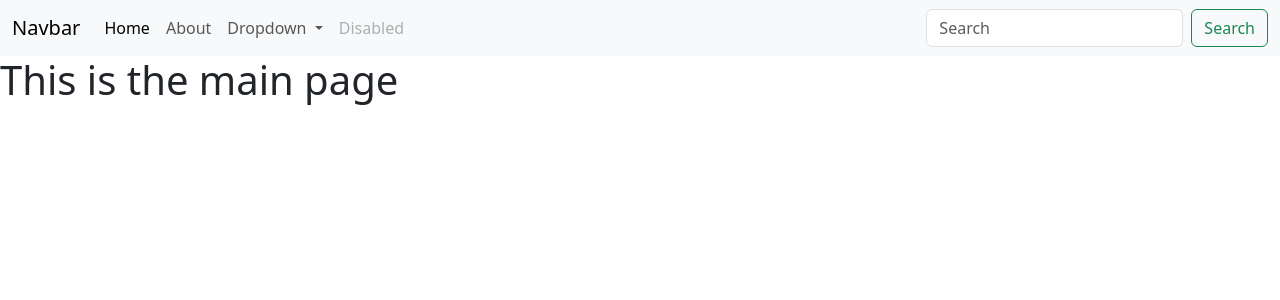
After one commit to SambitKumarNanda/internship_django_intro, a Django app: page /playground/home-page/ in a window 1280 px wide. The commit adds this page. Shown: the top 300 px of the page. Run offline with Django 4.2, Linux system fonts and the light colour scheme.

Commit message:
added homepage and about page

```diff
--- a/django_intro/project/core/urls.py
+++ b/django_intro/project/core/urls.py
@@ -21,5 +21,5 @@ from playground import views
 
 urlpatterns = [
     path("admin/", admin.site.urls),
-    path("test-api/",include('playground.urls'))
+    path("playground/",include('playground.urls'))
 ]
--- a/django_intro/project/playground/urls.py
+++ b/django_intro/project/playground/urls.py
@@ -4,7 +4,11 @@ from playground import views
 urlpatterns = [
     # path("route-name",views,name="name of the route")
     # name is used for redirection purpose
-    path("",views.test_api,name="test_api"),
+    path("test_api/",views.test_api,name="test_api"),
     path("test-json-api/",views.test_json_api,name="json_test_api"),
-    path("test-html-page/",views.test_html_page,name="test-html-page")
+    path("test-html-page/",views.test_html_page,name="test-html-page"),
+    path("test-hello-name/<name>",views.test_hello_name,name="test-hello-name"),
+    path("test-html-for-loop",views.test_html_for_loop,name="test-html-for-loop"),
+    path("home-page/",views.home_page,name="home-page"),
+    path("about-page/",views.about_page,name="about-page")
 ]
--- a/django_intro/project/playground/views.py
+++ b/django_intro/project/playground/views.py
@@ -22,6 +22,31 @@ def test_html_page(request):
         "name" : "Sambit",
         "framework2024" : "Python-Django",
         "framework2023" : "Java Springboot",
-        "university": "Silicon Institute of Technology"
+        "university": "KIIT"
     }
-    return render(request, "index.html",context=my_dict)
+    return render(request, "playground/index.html",context=my_dict)
+
+# Hello , {{name}}
+def test_hello_name(request,name):
+    return HttpResponse(f"Hello,{name}")
+
+# for loop
+def test_html_for_loop(request):
+    context={
+        "data":[{
+            "name": "SIT",
+            "framework": "Django"
+        },
+                {
+                    "name": "SIT",
+                    "framework": "Mern"
+                }]
+    }
+    return render(request,"playground/hello.html",context=context)
+
+def home_page(request):
+    return render(request,"playground/main.html")
+
+def about_page(request):
+    print(request.GET)
+    return render(request,"playground/about.html")
--- /dev/null
+++ b/django_intro/project/templates/playground/main.html
@@ -0,0 +1,84 @@
+<!DOCTYPE html>
+<html lang="en">
+  <head>
+    <meta charset="UTF-8" />
+    <meta http-equiv="X-UA-Compatible" content="IE=edge" />
+    <meta name="viewport" content="width=device-width, initial-scale=1.0" />
+    <title>Document</title>
+    <link
+      href="https://cdn.jsdelivr.net/npm/bootstrap@5.3.0/dist/css/bootstrap.min.css"
+      rel="stylesheet"
+      integrity="sha384-9ndCyUaIbzAi2FUVXJi0CjmCapSmO7SnpJef0486qhLnuZ2cdeRhO02iuK6FUUVM"
+      crossorigin="anonymous"
+    />
+    <script
+      src="https://cdn.jsdelivr.net/npm/bootstrap@5.3.0/dist/js/bootstrap.bundle.min.js"
+      integrity="sha384-geWF76RCwLtnZ8qwWowPQNguL3RmwHVBC9FhGdlKrxdiJJigb/j/68SIy3Te4Bkz"
+      crossorigin="anonymous"
+    ></script>
+  </head>
+  <body>
+    <nav class="navbar navbar-expand-lg bg-body-tertiary">
+      <div class="container-fluid">
+        <a class="navbar-brand" href="#">Navbar</a>
+        <button
+          class="navbar-toggler"
+          type="button"
+          data-bs-toggle="collapse"
+          data-bs-target="#navbarSupportedContent"
+          aria-controls="navbarSupportedContent"
+          aria-expanded="false"
+          aria-label="Toggle navigation"
+        >
+          <span class="navbar-toggler-icon"></span>
+        </button>
+        <div class="collapse navbar-collapse" id="navbarSupportedContent">
+          <ul class="navbar-nav me-auto mb-2 mb-lg-0">
+            <li class="nav-item">
+              <a class="nav-link active" aria-current="page" href="#">Home</a>
+            </li>
+            <li class="nav-item">
+              <a class="nav-link" href="{% url 'about-page' %}">About</a>
+            </li>
+            <li class="nav-item dropdown">
+              <a
+                class="nav-link dropdown-toggle"
+                href="#"
+                role="button"
+                data-bs-toggle="dropdown"
+                aria-expanded="false"
+              >
+                Dropdown
+              </a>
+              <ul class="dropdown-menu">
+                <li><a class="dropdown-item" href="#">Action</a></li>
+                <li><a class="dropdown-item" href="#">Another action</a></li>
+                <li><hr class="dropdown-divider" /></li>
+                <li>
+                  <a class="dropdown-item" href="#">Something else here</a>
+                </li>
+              </ul>
+            </li>
+            <li class="nav-item">
+              <a class="nav-link disabled">Disabled</a>
+            </li>
+          </ul>
+          <form class="d-flex" role="search">
+            <input
+              class="form-control me-2"
+              type="search"
+              placeholder="Search"
+              aria-label="Search"
+            />
+            <button class="btn btn-outline-success" type="submit">
+              Search
+            </button>
+          </form>
+        </div>
+      </div>
+    </nav>
+    {% block body %}
+      <h1>This is the main page</h1>
+    {% endblock body %}
+  </body>
+</html>
```
Also changed, not shown: django_intro/project/templates/playground/about.html (added, +12 -0 lines), django_intro/project/templates/playground/hello.html (renamed from django_intro/project/templates/index.html, +4 -7 lines), django_intro/project/templates/playground/index.html (added, +18 -0 lines).
